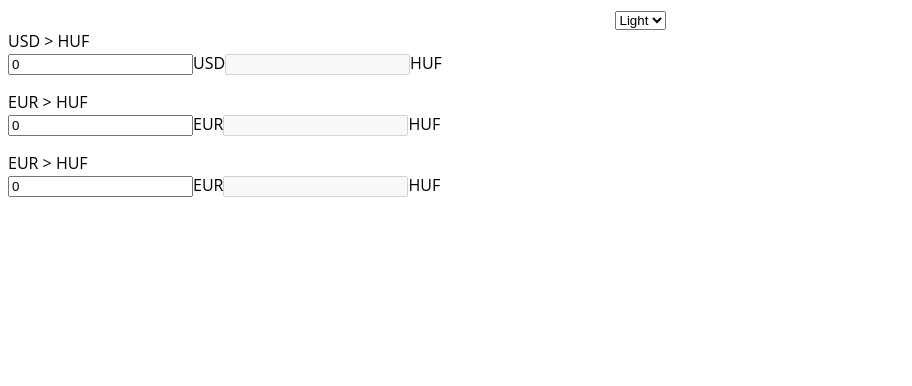
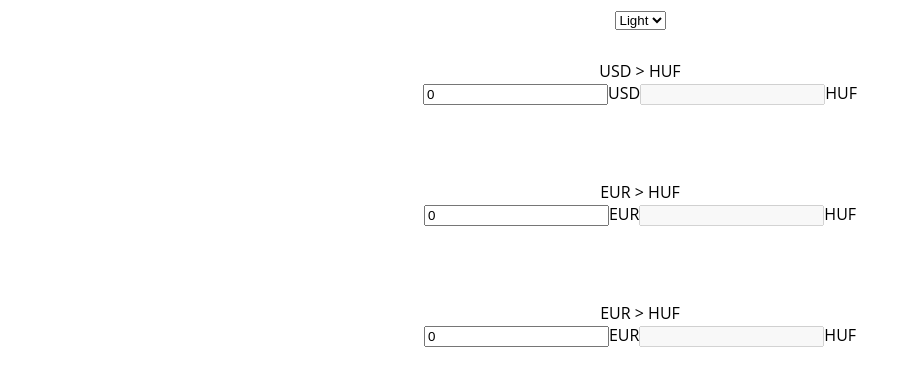
Before and after one commit to moltam89/TestCodeSandbox, a website built with Parcel: page index.html in a window 1280 px wide. Shown: the whole page, without its empty margins (0-912 px from the left). Built offline with nearby package versions, Linux system fonts and the light colour scheme.

Commit message:
Align center

```diff
--- a/index.html
+++ b/index.html
@@ -6,7 +6,7 @@
   </head>
 
   <body>
-    <div id="app"></div>
+    <div id="app" class="app"></div>
 
     <script src="src/index.js"></script>
   </body>
--- a/src/CurrencyConverter.js
+++ b/src/CurrencyConverter.js
@@ -8,6 +8,7 @@ export default class CurrencyConverter {
 
   create() {
     let divWrapper = document.createElement("div");
+    divWrapper.classList.add("currency");
 
     this.parent.appendChild(divWrapper);
 
--- a/src/ThemeSelector.js
+++ b/src/ThemeSelector.js
@@ -18,7 +18,6 @@ export default class ThemeSelector {
 
     this.app.appendChild(div);
     div.appendChild(themeSelector);
-    div.classList.add("themeSelector");
 
     let lightOption = document.createElement("option");
     lightOption.innerHTML = "Light";
--- a/src/styles.css
+++ b/src/styles.css
@@ -6,6 +6,10 @@ body {
   background-color: grey;
 }
 
-.themeSelector {
+.app {
   text-align: center;
 }
+
+.currency {
+  padding: 30px;
+}
```
